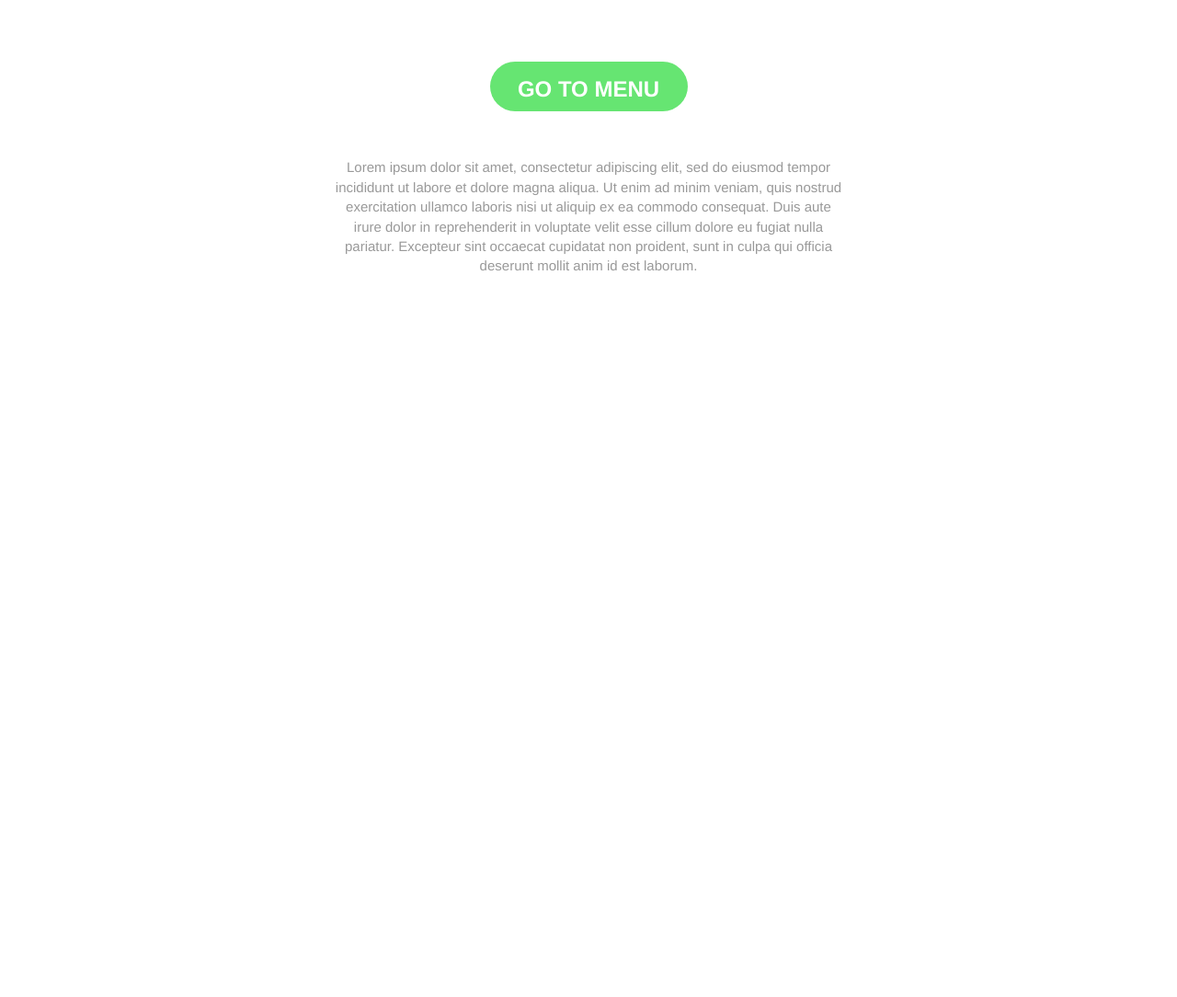
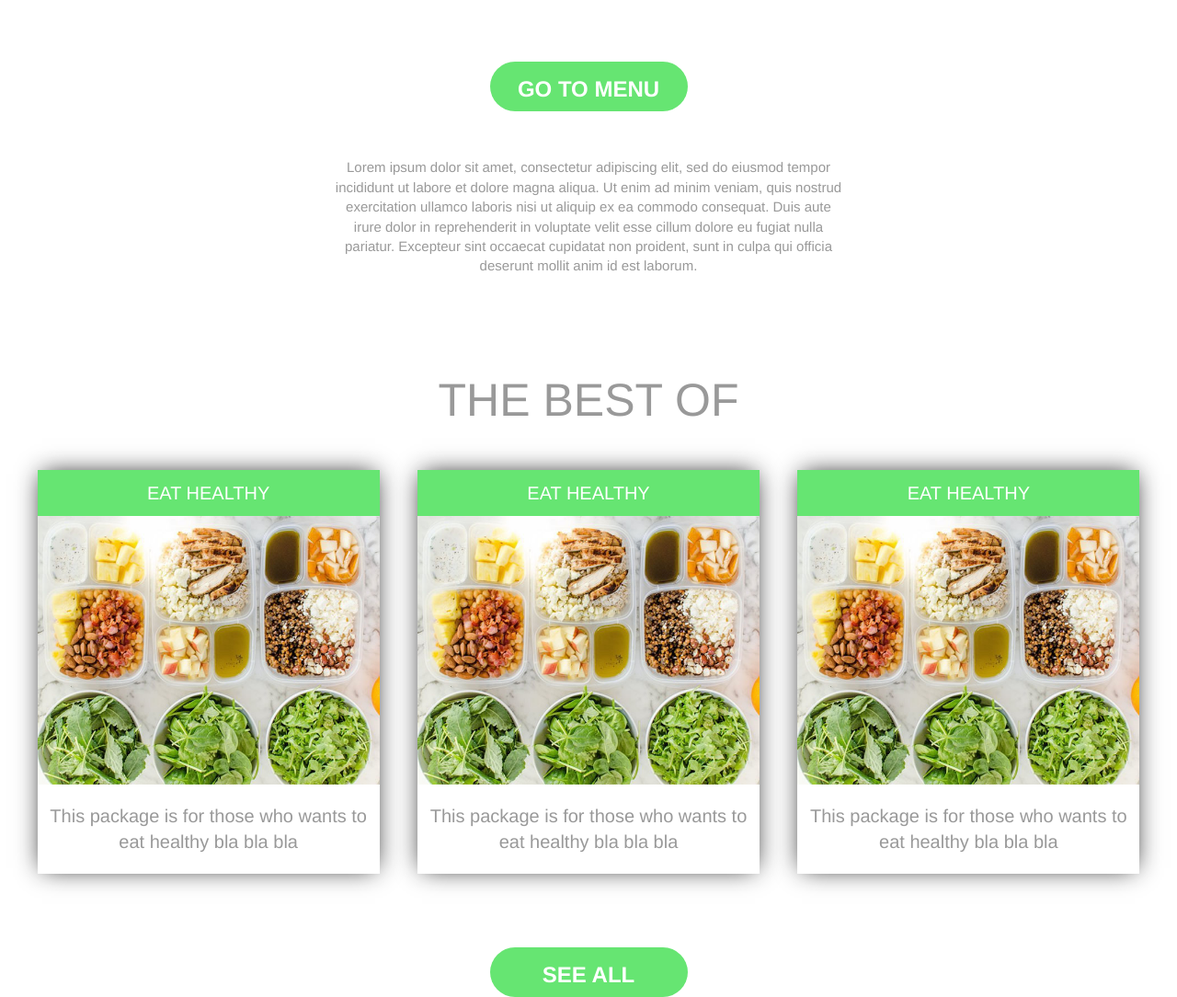
Before and after one commit to mjliew/fiteat2017, a plain HTML site: page index.html in a window 1280 px wide. Shown: the part 1058-2142 px from the top of the page at 92% size. Before the commit the page ends 1358 px from the top, so only its background shows below. Drawn offline with nearby package versions, Linux system fonts and the light colour scheme.

Commit message:
Package selection section

```diff
--- a/index.html
+++ b/index.html
@@ -48,7 +48,7 @@
                 </ul>
               </div>
         </section>
-        <section class="instructions">
+        <section class="instructions-section">
           <div class="content-holder order-process">
               <div class="order-process-conteiner">
                   <img src="images/icon1.png" alt=""/>
@@ -73,10 +73,45 @@
                 officia deserunt mollit anim id est laborum.</p>
           </div>
         </section>
-        <section class="packages"></section>
+        <section class="packages-section">
+            <div class="content-holder packages">
+                <p class="packages-header">The best of</p>
+                <div class="package-gallery">
+                    <div class="package">
+                      <p class="package-header">Eat healthy</p>
+                      <div class="package-description">
+                          <img src="images/package1.jpg" alt="eat healthy"/>
+                          <p class="package-description-text">
+                            This package is for those who wants to eat healthy bla bla bla
+                          </p>
+                      </div>
+                    </div>
+                    <div class="package">
+                      <p class="package-header">Eat healthy</p>
+                      <div class="package-description">
+                          <img src="images/package1.jpg" alt="eat healthy"/>
+                          <p class="package-description-text">
+                            This package is for those who wants to eat healthy bla bla bla
+                          </p>
+                      </div>
+                    </div>
+                    <div class="package">
+                      <p class="package-header">Eat healthy</p>
+                      <div class="package-description">
+                          <img src="images/package1.jpg" alt="eat healthy"/>
+                          <p class="package-description-text">
+                            This package is for those who wants to eat healthy bla bla bla
+                          </p>
+                      </div>
+                    </div>
+                </div>
+                <a href="" class="link-button">see all</a>
+            </div>
+        </section>
         <footer></footer>
     </main>
     <script src="https://ajax.googleapis.com/ajax/libs/jquery/1.12.4/jquery.min.js"></script>
+    <script src="https://cdn.jsdelivr.net/vivus/0.4.0/vivus.min.js"></script>
     <script src="scripts/flexslider/jquery.flexslider-min.js"></script>
   <script src="scripts/scripts.js"></script>
 </body>
--- a/styles/styles.less
+++ b/styles/styles.less
@@ -50,7 +50,7 @@ body, html{
         flex-direction: row;
         flex-wrap: nowrap;
         align-items: center;
-        justify-content: space-between;
+        justify-content: space-around;
         margin-bottom: 80px;
         .order-process-conteiner{
             display: flex;
@@ -79,6 +79,46 @@ body, html{
             max-width: 560px;
             margin: 50px auto 100px;
         }
+    }
+    &.packages{
+        .packages-header{
+            font-size: 50px;
+            text-transform: uppercase;
+            text-align: center;
+        }
+        .package-gallery{
+            display: flex;
+            flex-direction: row;
+            flex-wrap: nowrap;
+            justify-content: space-around;
+            padding: 40px 0 80px;
+            .package{
+                display: flex;
+                flex-direction: column;
+                flex: 0 1 30%;
+                min-height: 300px;
+                -webkit-box-shadow: 0px -1px 26px -5px rgba(23,23,23,1);
+                -moz-box-shadow: 0px -1px 26px -5px rgba(23,23,23,1);
+                box-shadow: 0px -1px 26px -5px rgba(23,23,23,1);
+                img{
+                    max-width:100%;
+                }
+                .package-header{
+                    text-align: center;
+                    font-size: 20px;
+                    text-transform: uppercase;
+                    color: @font-color-white;
+                    background: @button-color;
+                    line-height: 50px;
+                }
+                .package-description-text{
+                    font-size: 20px;
+                    text-align: center;
+                    padding: 20px 0;
+                }
+            }
+        }
+
     }
 }
 
@@ -112,6 +152,10 @@ header {
                 font-weight: 300;
                 text-transform: uppercase;
                 left: 30px;
+                @media @for-devices{
+                        font-size: 25px;
+                        max-width: 260px;
+                }
             }
         }
         .flex-control-nav{
```
Also changed, not shown: images/fiteat_line.svg (added), images/package1.jpg (added), styles/styles.css.
